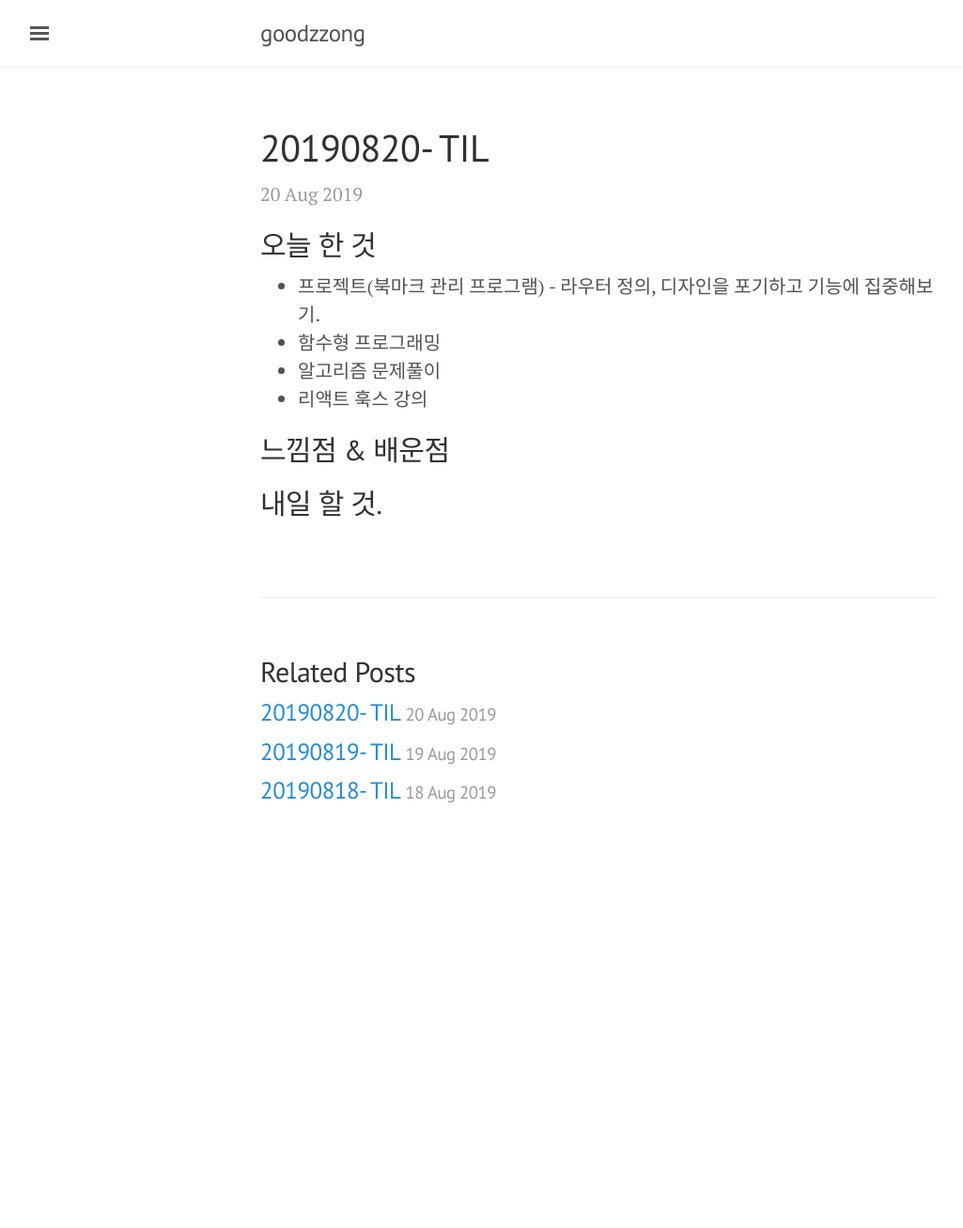
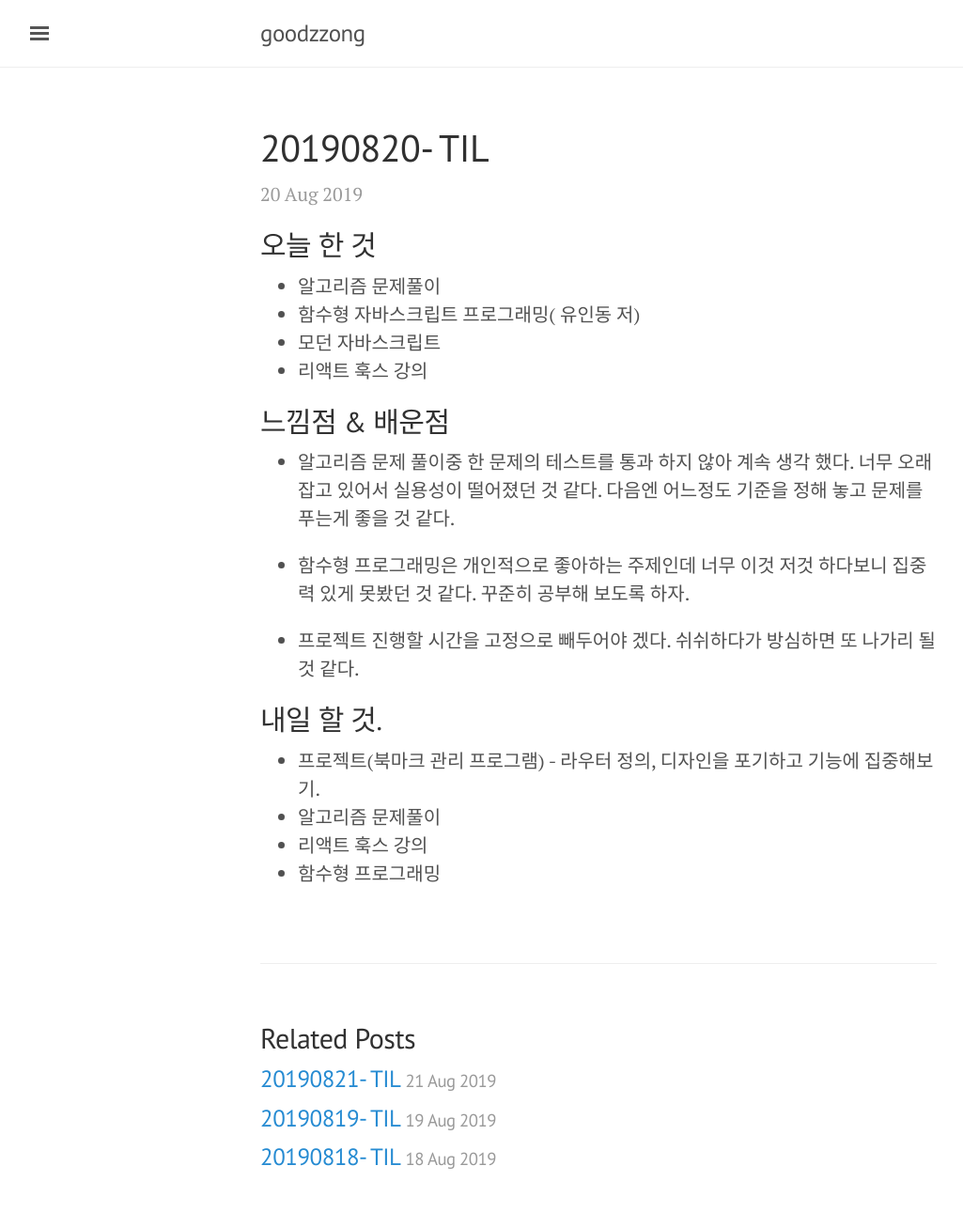
Before and after one commit to goodzzong/goodzzong.github.io, a Jekyll site: the page built from _posts/TIL(Today I Learned)/2019-08-20-til.md, in a window 1280 px wide. Shown: the whole page at 94% size, without its empty margins (3-1028 px from the left). Built offline with Jekyll 4.4.1, drawn with Linux system fonts in a browser that asks for light colours; comment, search, counter and statistics services are not loaded; before the commit the page ends 917 px from its top, so only the background shows below that.

Commit message:
fix til posts

```diff
--- a/_posts/TIL(Today I Learned)/2019-08-21-til.md
+++ b/_posts/TIL(Today I Learned)/2019-08-21-til.md
@@ -1,8 +1,8 @@
 ---
 layout: post
-title: 20190820- TIL
+title: 20190821- TIL
 name : goodzzong
-date: 2019-08-20
+date: 2019-08-21
 categories: TIL
 permalink: /til/:year/:month/:day/:title/
 
```
